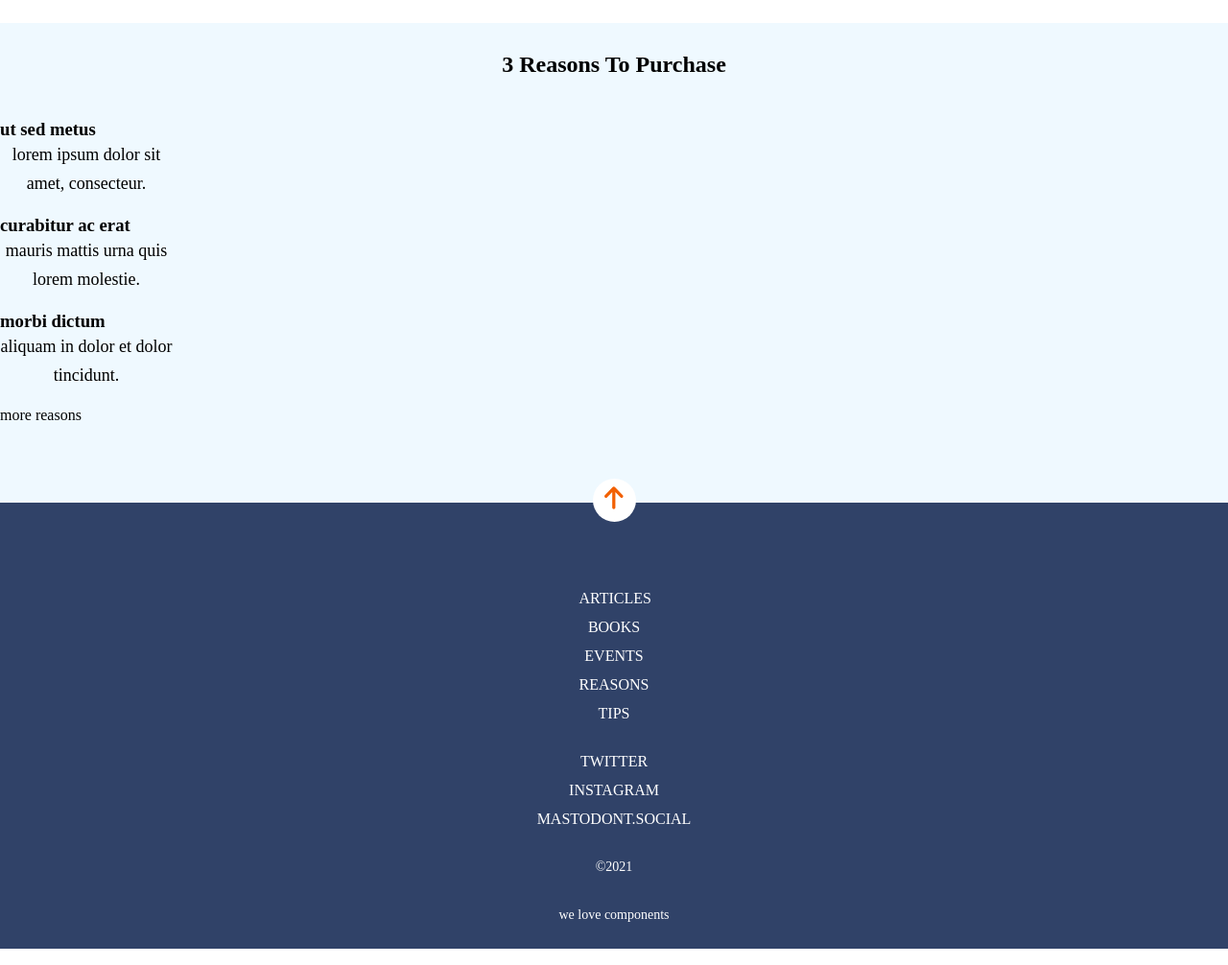
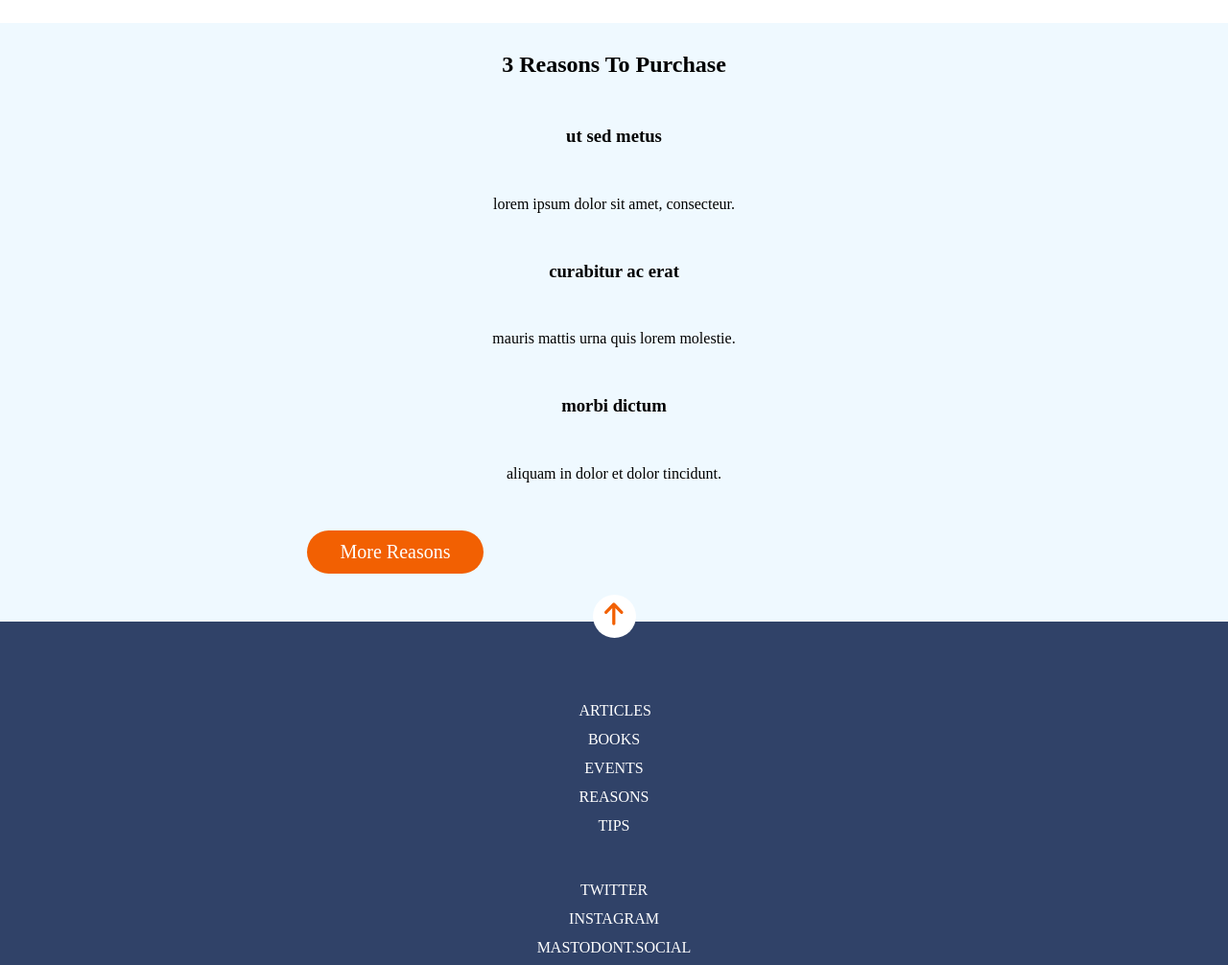
Before and after one commit to Adalab/modulo-1-evaluacion-final-TeresaMartinezFernandez, a website: page src/html/index.html in a window 1280 px wide. Shown: the part 920-1926 px from the top of the page at 96% size. Drawn offline with nearby package versions, Linux system fonts and the light colour scheme; files that its build step writes are made by us from their sources; files whose address does not match are found by name.

Commit message:
Add grid section second

```diff
--- a/src/html/partials/footer.html
+++ b/src/html/partials/footer.html
@@ -5,19 +5,19 @@
   </div>
   <nav class="footer__menu--items">
     <ul>
-      <li><a href="https://adalab.es/" target="blank">articles</a> </li>
-      <li><a href="https://adalab.es/" target="blank">books</a> </li>
-      <li><a href="https://adalab.es/" target="blank">events</a> </li>
-      <li><a href="https://adalab.es/" target="blank">reasons</a> </li>
-      <li><a href="https://adalab.es/" target="blank">tips</a> </li>
+      <li><a title="home Adalab" href="https://adalab.es/" target="blank">articles</a> </li>
+      <li><a title="home Adalab" href="https://adalab.es/" target="blank">books</a> </li>
+      <li><a title="home Adalab" href="https://adalab.es/" target="blank">events</a> </li>
+      <li><a title="home Adalab" href="https://adalab.es/" target="blank">reasons</a> </li>
+      <li><a title="home Adalab" href="https://adalab.es/" target="blank">tips</a> </li>
     </ul>
 
   </nav>
   <nav class="footer__menu--social">
     <ul>
-      <li><a href="https://adalab.es/" target="blank">twitter</a> </li>
-      <li><a href="https://adalab.es/" target="blank">instagram</a> </li>
-      <li><a href="https://adalab.es/" target="blank">mastodont.social </a> </li>
+      <li><a title="home Adalab" href="https://adalab.es/" target="blank">twitter</a> </li>
+      <li><a title="home Adalab" href="https://adalab.es/" target="blank">instagram</a> </li>
+      <li><a title="home Adalab" href="https://adalab.es/" target="blank">mastodont.social </a> </li>
     </ul>
 
   </nav>
--- a/src/html/partials/main.html
+++ b/src/html/partials/main.html
@@ -8,20 +8,20 @@
   </section>
 
   <section class="section__second">
-    <h2 class="section__second--titleppal">3 reasons to purchase</h2>
-    <div class="section__second--block1">
-    <h3 class="section__second-- title title1">ut sed metus</h3>
-    <p class="section__second--text text1"> lorem ipsum dolor sit amet, consecteur.</p>
-  </div>
-  <div class="section__second--block2">
-    <h3 class="section__second-- title title2">curabitur ac erat</h3>
-    <p class="section__second--text text2"> mauris mattis urna quis lorem molestie.</p>
-  </div>
-  <div class="section__second--block2">
-    <h3 class="section__second-- title title3">morbi dictum</h3>
-    <p class="section__second--text text3">
+    <h2 class="section__second--title">3 reasons to purchase</h2>
+    <h3 class="section__second--title1">ut sed metus</h3>
+    <p class="section__second--text1"> lorem ipsum dolor sit amet, consecteur.</p>
+
+
+
+    <h3 class="section__second--title2">curabitur ac erat</h3>
+    <p class="section__second--text2"> mauris mattis urna quis lorem molestie.</p>
+
+
+    <h3 class="section__second--title3">morbi dictum</h3>
+    <p class="section__second--text3">
       aliquam in dolor et dolor tincidunt.</p>
-    </div>
+
     <div class="section__second--button">more reasons</div>
   </section>
 </main>
--- a/src/scss/layout/_footer.scss
+++ b/src/scss/layout/_footer.scss
@@ -26,6 +26,7 @@
   line-height: 1.88;
   width: 73px;
   text-align: center;
+  padding-bottom: 20px;
   a {
     text-decoration: none;
     color: $colorTextWhite;
--- a/src/scss/layout/_page.scss
+++ b/src/scss/layout/_page.scss
@@ -43,31 +43,66 @@
 }
 .section__second {
   width: 100vw;
+  height: 624px;
   background-color: $colorPathsection;
   display: grid;
-  grid-template-columns: 1fr;
-  grid-template-rows: repeat(5, 100px);
+  grid-template-columns: 25% 50% 25%;
+  grid-template-rows: repeat(8, fr);
 }
-.section__second--titleppal {
+.section__second--title {
   text-align: center;
   font-family: $fontTitle;
   font-size: 24px;
   text-transform: capitalize;
   padding-top: 30px;
-  grid-column: 1 / 2;
+  grid-column: 1 / 4;
   grid-row: 1 / 2;
 }
-.section__second--title {
-  font-family: $fontTitle;
-  font-size: 18px;
-  font-weight: bold;
-  line-height: 1.67;
+.section__second--title1 {
+  grid-column: 2 / 3;
+  grid-row: 2 / 3;
   text-align: center;
 }
-.section__second--text {
-  font-family: $fontText;
-  font-size: 18px;
-  line-height: 1.67;
-  width: 180px;
+.section__second--text1 {
+  grid-column: 2 / 3;
+  grid-row: 3 / 4;
   text-align: center;
 }
+.section__second--title2 {
+  grid-column: 2 / 3;
+  grid-row: 4 / 5;
+  text-align: center;
+}
+.section__second--text2 {
+  grid-column: 2 / 3;
+  grid-row: 5 / 6;
+  text-align: center;
+}
+.section__second--title3 {
+  grid-column: 2 / 3;
+  grid-row: 6 / 7;
+  text-align: center;
+}
+.section__second--text3 {
+  grid-column: 2 / 3;
+  grid-row: 7 / 8;
+  text-align: center;
+}
+
+.section__second--button {
+  width: 184px;
+  height: 45px;
+  background-color: $colorIconsOrange;
+  color: $colorTextWhite;
+  font-family: $fontBotton;
+  font-size: 20px;
+  font-weight: 500;
+  line-height: 2.25;
+  text-transform: capitalize;
+  border-radius: 22.5px;
+  display: flex;
+  align-items: center;
+  justify-content: center;
+  grid-column: 2 / 3;
+  grid-row: 8 / 9;
+}
```
